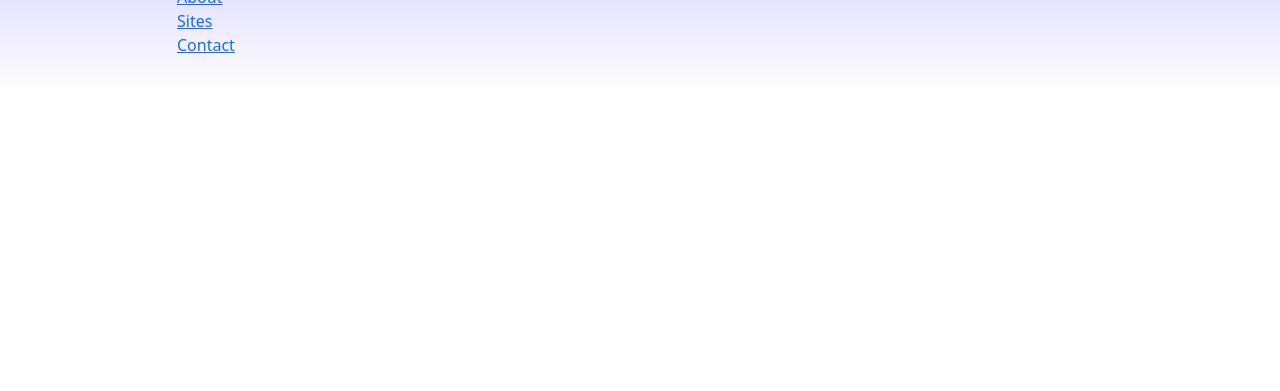
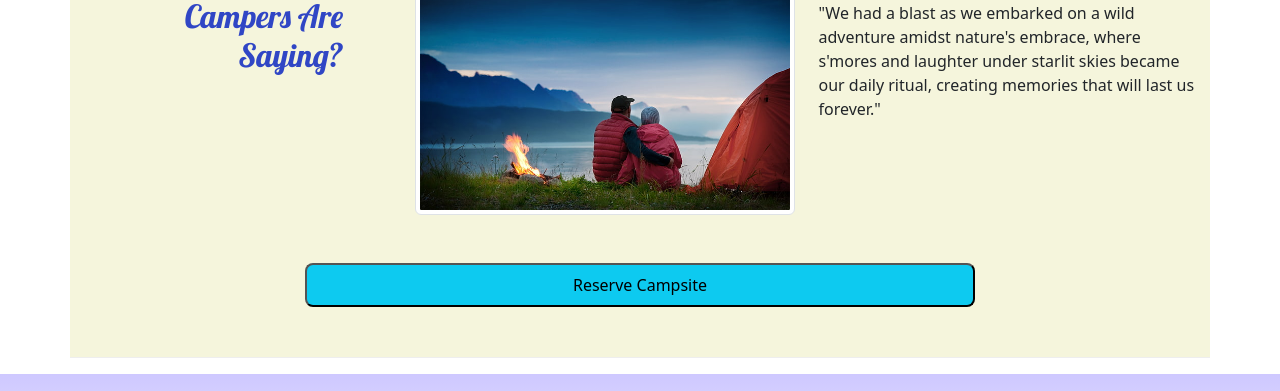
Before and after one commit to Tiffany-McCullough/Nucampsite, a website built with Parcel: page index.html in a window 1280 px wide. Shown: the part 1789-2180 px from the top of the page. Before the commit the page ends 1882 px from the top, so only its background shows below. Built offline with nearby package versions, Linux system fonts and the light colour scheme; files whose address does not match are found by name.

Commit message:
campsite reviews

```diff
--- /dev/null
+++ b/css/_review-section.scss
@@ -0,0 +1,28 @@
+// Mixins allow you to create a function-like CSS to add multiple rulesets to one class. You can also extend from them to add variations for specific custom classes.
+@mixin review-section() {
+    background: beige;
+    // Add more CSS rules here if you'd like
+}
+
+.review-section {
+    // Add the review-section mixin
+    @include review-section;
+    // Add more CSS rules here if you'd like
+}
+
+// This is similar to a mixin but is more useful when creating custom CSS button components
+%campsite-btn {
+    background: #0dcaf0;
+    display: flex;
+    justify-content: center;
+    align-items: center;
+    padding: 0.5rem 1rem;
+    border-radius: 0.5rem;
+    width: 60%;
+}
+
+// We can extend from the %campsite-btn
+.campsite-btn {
+    @extend %campsite-btn;
+    // Add more CSS rules here if you'd like
+}
--- a/css/styles.scss
+++ b/css/styles.scss
@@ -60,3 +60,4 @@ header {
 }
 
 @import 'modal';
+@import 'review-section';
--- a/index.html
+++ b/index.html
@@ -245,6 +245,23 @@
             </div>
         </section>
 
+        <!-- review section -->
+        <div class="row row-content align-items-start review-section mb-3">
+            <div class="col-sm-4 col-md-3 order-sm-first">
+                <h2 class="text-sm-end">What Happy Campers Are Saying?</h2>
+            </div>
+            <div class="col ms-lg-5">
+                <img  class="img-thumbnail img-fluid" src="img/happy-campers .jpg" alt="picture of two campers">
+            </div>
+            <div class="col">
+                <h3>So Worth It!</h3>
+                <p>"We had a blast as we embarked on a wild adventure amidst nature's embrace, where s'mores and laughter under starlit skies became our daily ritual, creating memories that will last us forever."</p>
+            </div>
+            <div class="d-flex justify-content-center mt-5">
+                <button class="campsite-btn">Reserve Campsite</button>
+            </div>
+        </div>
+
      </main>
 
     <!-- footer -->
```
Also changed, not shown: img/happy-campers .jpg (added).
